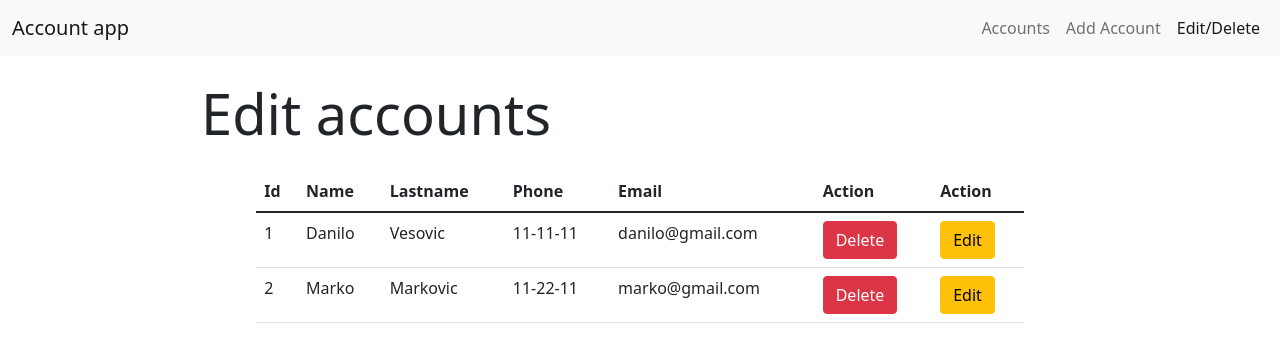
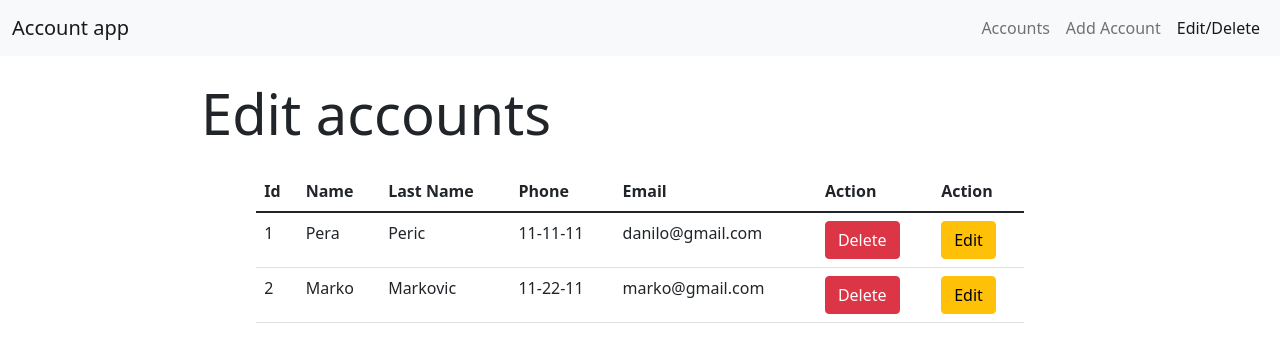
Before and after one commit to MiIos1988/react_account, a React (Create React App) app: page /edit_delete in a window 1280 px wide. Shown: the top 362 px of the page. Built offline with nearby package versions, Linux system fonts and the light colour scheme.

Commit message:
Change name

```diff
--- a/src/Accaunt/Account.js
+++ b/src/Accaunt/Account.js
@@ -1,13 +1,13 @@
 import React from "react";
 import { Link } from "react-router-dom";
 
-const Account = ({ account, edit, DeletAccount }) => {
+const Account = ({ account, edit, DeleteAccount }) => {
   const actionsButton = edit ? (
     <>
       <td>
         <button
           onClick={() => {
-            DeletAccount(account.id);
+            DeleteAccount(account.id);
           }}
           className="btn btn-danger"
         >
@@ -26,7 +26,7 @@ const Account = ({ account, edit, DeletAccount }) => {
     <tr>
       <td>{account.id}</td>
       <td>{account.name}</td>
-      <td>{account.lastname}</td>
+      <td>{account.lastName}</td>
       <td>{account.phone}</td>
       <td>{account.email}</td>
       {actionsButton}
--- a/src/AccountsTable/AccountsTable.js
+++ b/src/AccountsTable/AccountsTable.js
@@ -17,7 +17,7 @@ const AccountsTable = ({ accounts }) => {
                   <tr>
                     <th>Id</th>
                     <th>Name</th>
-                    <th>Lastname</th>
+                    <th>LastName</th>
                     <th>Phone</th>
                     <th>Email</th>
                   </tr>
--- a/src/AddAccount/AddAccount.js
+++ b/src/AddAccount/AddAccount.js
@@ -6,7 +6,7 @@ class Add_account extends Component {
     account: {
       id: "",
       name: "",
-      lastname: "",
+      lastName: "",
       phone: "",
       email: "",
     },
@@ -25,7 +25,7 @@ class Add_account extends Component {
       account: {
         id: "",
         name: "",
-        lastname: "",
+        lastName: "",
         phone: "",
         email: "",
       },
@@ -59,11 +59,11 @@ class Add_account extends Component {
                 <br />
                 <input
                   type="text"
-                  id="lastname"
-                  placeholder="lastname"
+                  id="lastName"
+                  placeholder="lastName"
                   className="form-control"
                   onChange={this.changeHandler}
-                  value={this.state.account.lastname}
+                  value={this.state.account.lastName}
                 />
                 <br />
                 <input
--- a/src/App.js
+++ b/src/App.js
@@ -3,7 +3,7 @@ import { BrowserRouter as Router, Route, Routes } from "react-router-dom";
 import Navbar from "./Navbar/Navbar";
 import AccountsTable from "./AccountsTable/AccountsTable";
 import Add_account from "./AddAccount/AddAccount";
-import EditAcccount from "./EditAccount/EditAccount";
+import EditAccount from "./EditAccount/EditAccount";
 import EditBtnAccount from "./EditBtnAccount/EditBtnAccount";
 
 class App extends Component {
@@ -11,15 +11,15 @@ class App extends Component {
     account: [
       {
         id: 1,
-        name: "Danilo",
-        lastname: "Vesovic",
+        name: "Pera",
+        lastName: "Peric",
         phone: "11-11-11",
         email: "danilo@gmail.com",
       },
       {
         id: 2,
         name: "Marko",
-        lastname: "Markovic",
+        lastName: "Markovic",
         phone: "11-22-11",
         email: "marko@gmail.com",
       },
@@ -31,7 +31,7 @@ class App extends Component {
     });
   };
 
-  DeletAccount = (id) => {
+  DeleteAccount = (id) => {
     const accountsCopy = [...this.state.account];
     const newAccountCopy = accountsCopy.filter((account) => account.id !== id);
     this.setState({ account: newAccountCopy });
@@ -53,9 +53,9 @@ class App extends Component {
           <Route
             path="/edit_delete"
             element={
-              <EditAcccount
-                accaunts={this.state.account}
-                DeletAccount={this.DeletAccount}
+              <EditAccount
+                accounts={this.state.account}
+                DeleteAccount={this.DeleteAccount}
               />
             }
           />
--- a/src/EditAccount/EditAccount.js
+++ b/src/EditAccount/EditAccount.js
@@ -1,9 +1,9 @@
 import React from "react";
 import Account from "../Accaunt/Account";
 
-const EditAcccount = ({ accaunts, DeletAccount }) => {
-  const allAccount = accaunts.map((account) => {
-    return <Account account={account} edit={true} key={account.id} DeletAccount={DeletAccount} />;
+const EditAccount = ({ accounts, DeleteAccount }) => {
+  const allAccount = accounts.map((account) => {
+    return <Account account={account} edit={true} key={account.id} DeleteAccount={DeleteAccount} />;
   });
 
   return (
@@ -18,7 +18,7 @@ const EditAcccount = ({ accaunts, DeletAccount }) => {
                   <tr>
                     <th>Id</th>
                     <th>Name</th>
-                    <th>Lastname</th>
+                    <th>Last Name</th>
                     <th>Phone</th>
                     <th>Email</th>
                     <th>Action</th>
@@ -34,4 +34,4 @@ const EditAcccount = ({ accaunts, DeletAccount }) => {
     </div>
   );
 };
-export default EditAcccount;
+export default EditAccount;
--- a/src/EditBtnAccount/EditBtnAccount.js
+++ b/src/EditBtnAccount/EditBtnAccount.js
@@ -6,7 +6,7 @@ class EditBtnAccount extends Component {
       account: {
         id: "",
         name: "",
-        lastname: "",
+        lastName: "",
         phone: "",
         email: "",
       }
@@ -36,8 +36,8 @@ class EditBtnAccount extends Component {
                 <br />
                 <input
                   type="text"
-                  id="lastname"
-                  placeholder="lastname"
+                  id="lastName"
+                  placeholder="lastName"
                   className="form-control"
                 />
                 <br />
```
Also changed, not shown: 1 other file (tests, documents, lock files or other folders).
